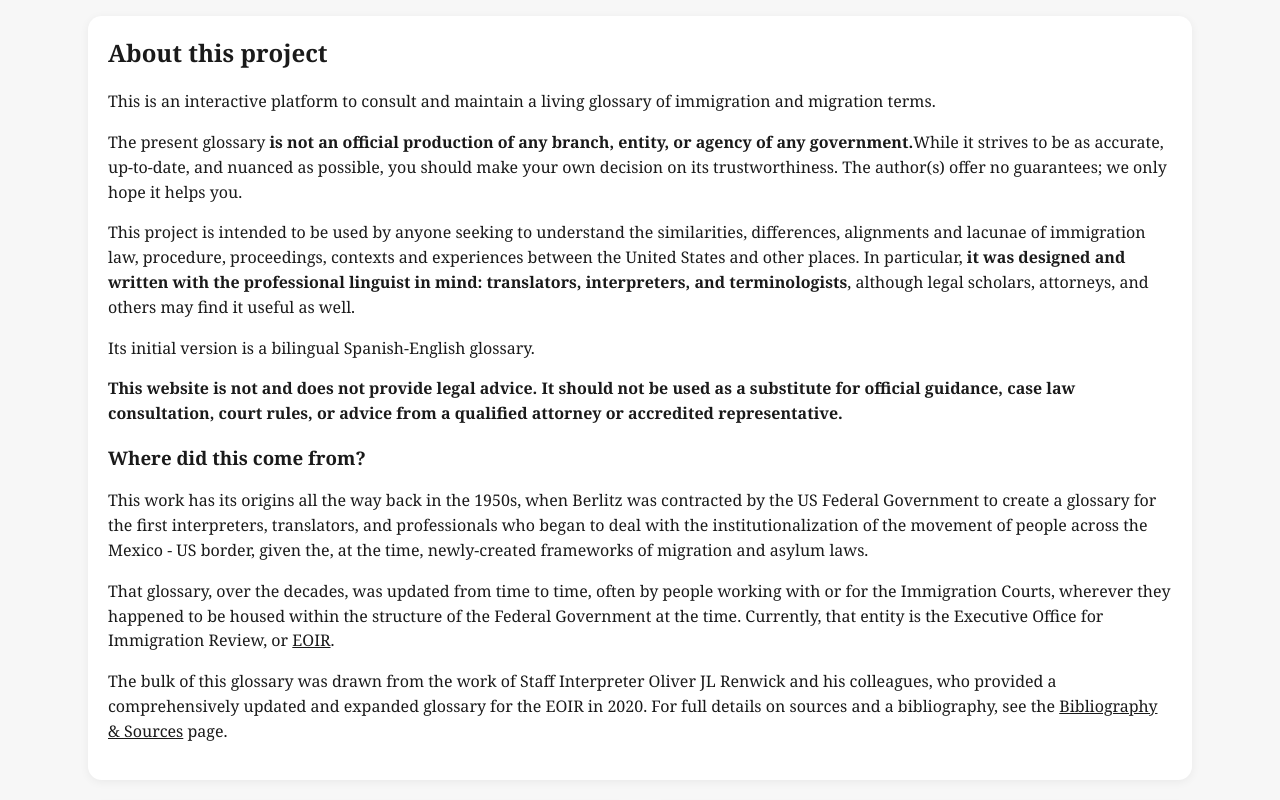
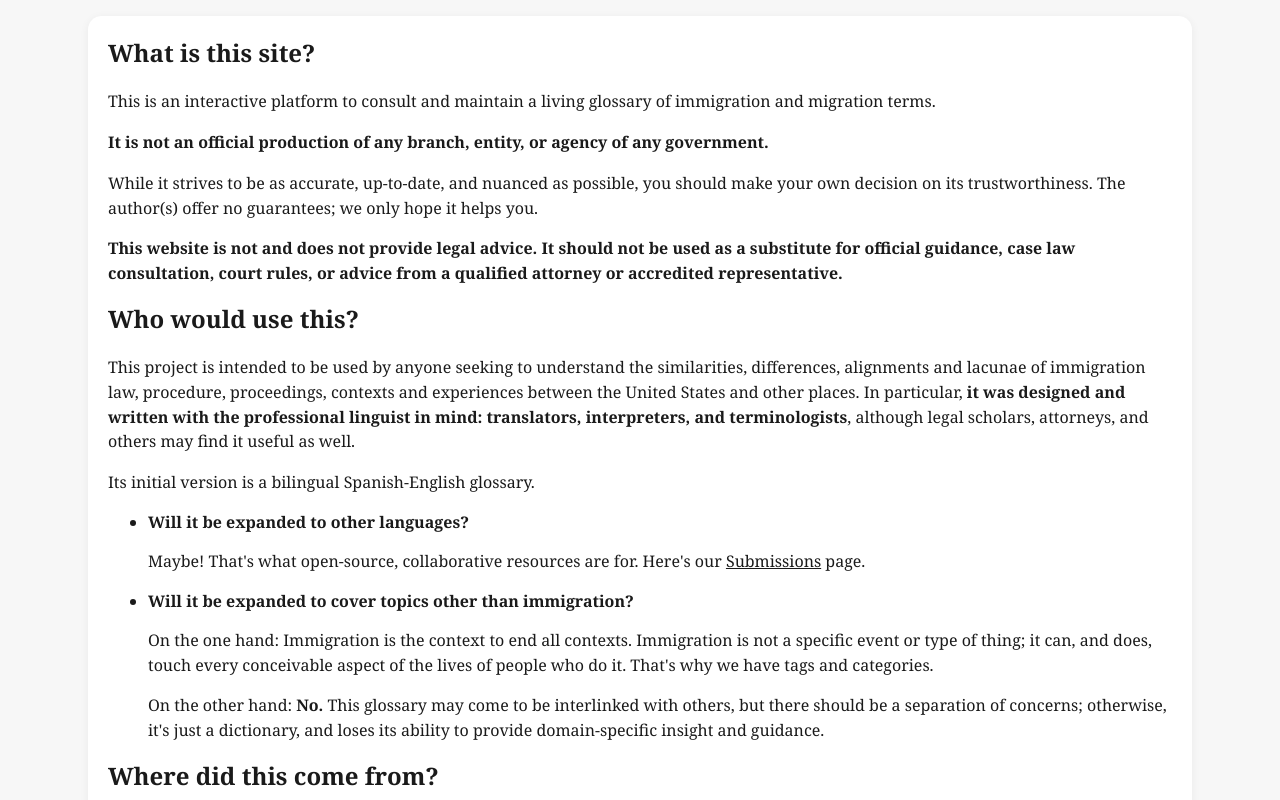
Before and after one commit to mapachurro/eoir-glossary, a React (Vite) app: page /#/ in a window 1280 px wide. Shown: the part 500-1300 px from the top of the page. Built offline with nearby package versions, Linux system fonts and the light colour scheme.

Commit message:
Update copy on home page

```diff
--- a/src/pages/HomePage.jsx
+++ b/src/pages/HomePage.jsx
@@ -53,21 +53,31 @@ export default function HomePage() {
       </div>
 
       <section className="about-card">
-        <h2>About this project</h2>
+        <h2>What is this site?</h2>
         <p>
           This is an interactive platform to consult and maintain a living
           glossary of immigration and migration terms.
         </p>
         <p>
-          The present glossary{" "}
           <strong>
-            is not an official production of any branch, entity, or agency of
+            It is not an official production of any branch, entity, or agency of
             any government.
           </strong>
+        </p>
+        <p>
           While it strives to be as accurate, up-to-date, and nuanced as
           possible, you should make your own decision on its trustworthiness.
           The author(s) offer no guarantees; we only hope it helps you.
         </p>
+        <p>
+          <strong>
+            This website is not and does not provide legal advice. It should not
+            be used as a substitute for official guidance, case law
+            consultation, court rules, or advice from a qualified attorney or
+            accredited representative.{" "}
+          </strong>
+        </p>
+        <h2>Who would use this?</h2>
         <p>
           This project is intended to be used by anyone seeking to understand
           the similarities, differences, alignments and lacunae of immigration
@@ -81,15 +91,34 @@ export default function HomePage() {
           well.
         </p>
         <p>Its initial version is a bilingual Spanish-English glossary.</p>
-        <p>
-          <strong>
-            This website is not and does not provide legal advice. It should not
-            be used as a substitute for official guidance, case law
-            consultation, court rules, or advice from a qualified attorney or
-            accredited representative.{" "}
-          </strong>
-        </p>
-        <h3>Where did this come from?</h3>
+        <ul>
+          <li>
+            {" "}
+            <strong>Will it be expanded to other languages?</strong>
+            <p>
+              Maybe! That's what open-source, collaborative resources are for.
+              Here's our <Link to="/submissions">Submissions</Link> page.
+            </p>
+          </li>
+          <li>
+            <strong>
+              Will it be expanded to cover topics other than immigration?
+            </strong>
+            <p>
+              On the one hand: Immigration is the context to end all contexts.
+              Immigration is not a specific event or type of thing; it can, and
+              does, touch every conceivable aspect of the lives of people who do
+              it. That's why we have tags and categories.
+            </p>
+            <p>
+              On the other hand: <strong>No.</strong> This glossary may come to
+              be interlinked with others, but there should be a separation of
+              concerns; otherwise, it's just a dictionary, and loses its ability
+              to provide domain-specific insight and guidance.
+            </p>
+          </li>
+        </ul>
+        <h2>Where did this come from?</h2>
         <p>
           This work has its origins all the way back in the 1950s, when Berlitz
           was contracted by the US Federal Government to create a glossary for
@@ -109,9 +138,13 @@ export default function HomePage() {
         <p>
           The bulk of this glossary was drawn from the work of Staff Interpreter
           Oliver JL Renwick and his colleagues, who provided a comprehensively
-          updated and expanded glossary for the EOIR in 2020. For full details
-          on sources and a bibliography, see the{" "}
-          <Link to="/sources">Bibliography &amp; Sources</Link> page.
+          updated and expanded glossary for the EOIR in 2020.
+        </p>
+        <p>
+          <strong>
+            For full details on sources and a bibliography, see the{" "}
+            <Link to="/sources">Bibliography &amp; Sources</Link> page.
+          </strong>
         </p>
       </section>
 
```
